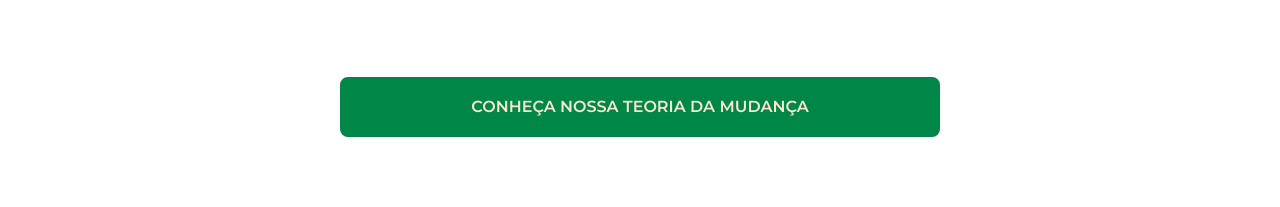
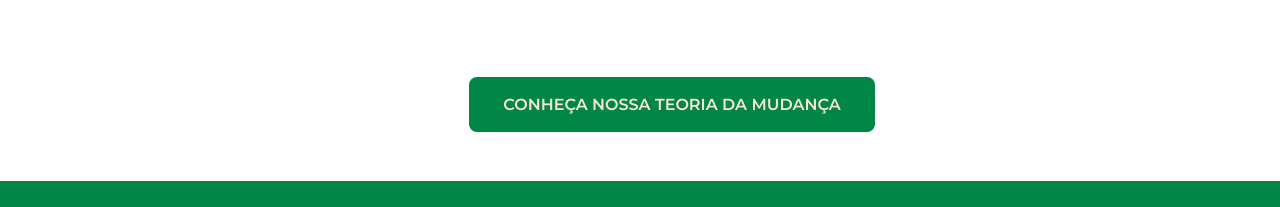
Before and after one commit to relicote/Instituto-ACP, a plain HTML site: page index.html in a window 1280 px wide. Shown: the part 1961-2168 px from the top of the page. Drawn offline with Linux system fonts and the light colour scheme.

Commit message:
Correção de proporçào de botão

```diff
--- a/styles/style.css
+++ b/styles/style.css
@@ -149,11 +149,10 @@
 }
 .button-content button{
     display: flex;
-    height: 60px;
-    width: 600px;
+    height: 60%;
+    width: 100%;
     justify-content: center;
     align-items: center;
-    padding: 16px;
     margin: 32px;
     border: 2px solid #008647;
     background-color: #008647;
@@ -190,7 +189,7 @@
     margin: 24px;
     padding: 24px;
     height: 500px;
-    width: 800px;
+    width: auto;
 }
 .for-who-container{
     display: flex;
```
